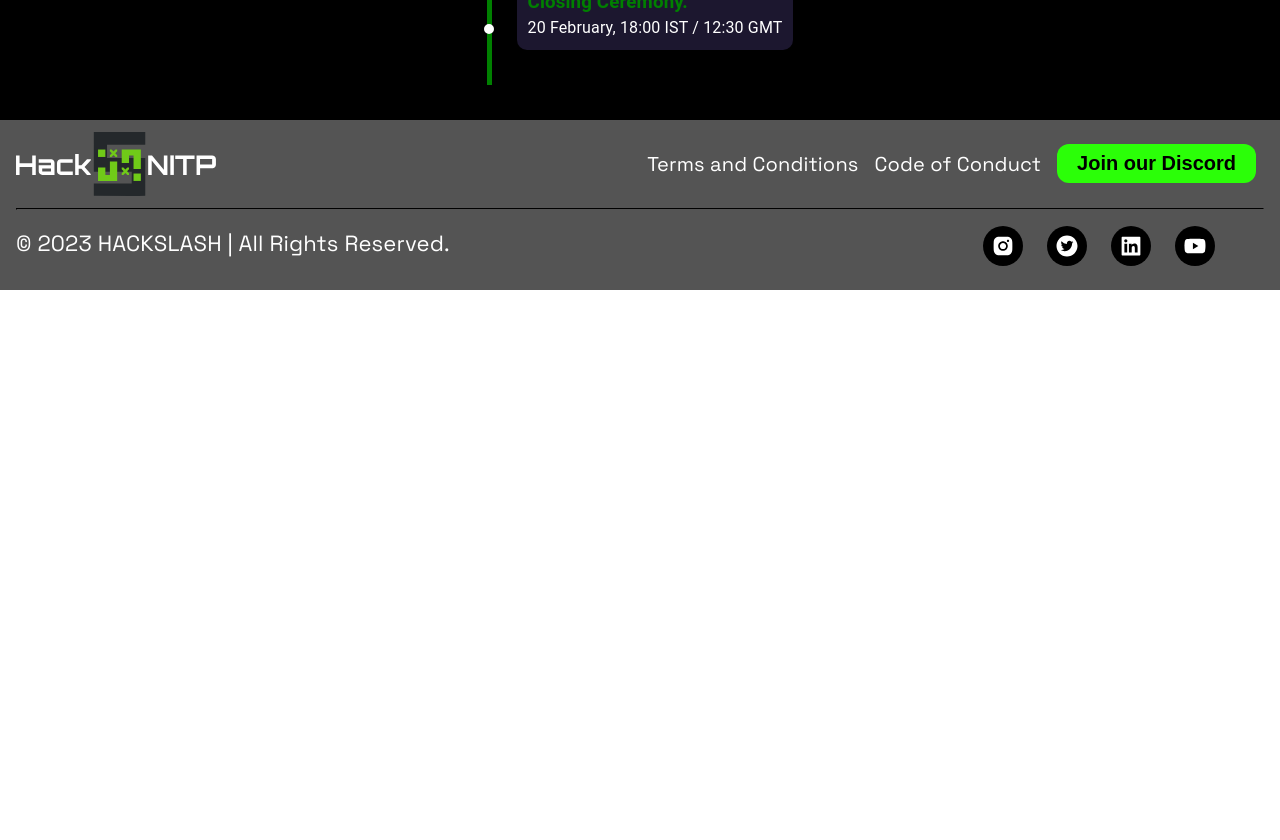
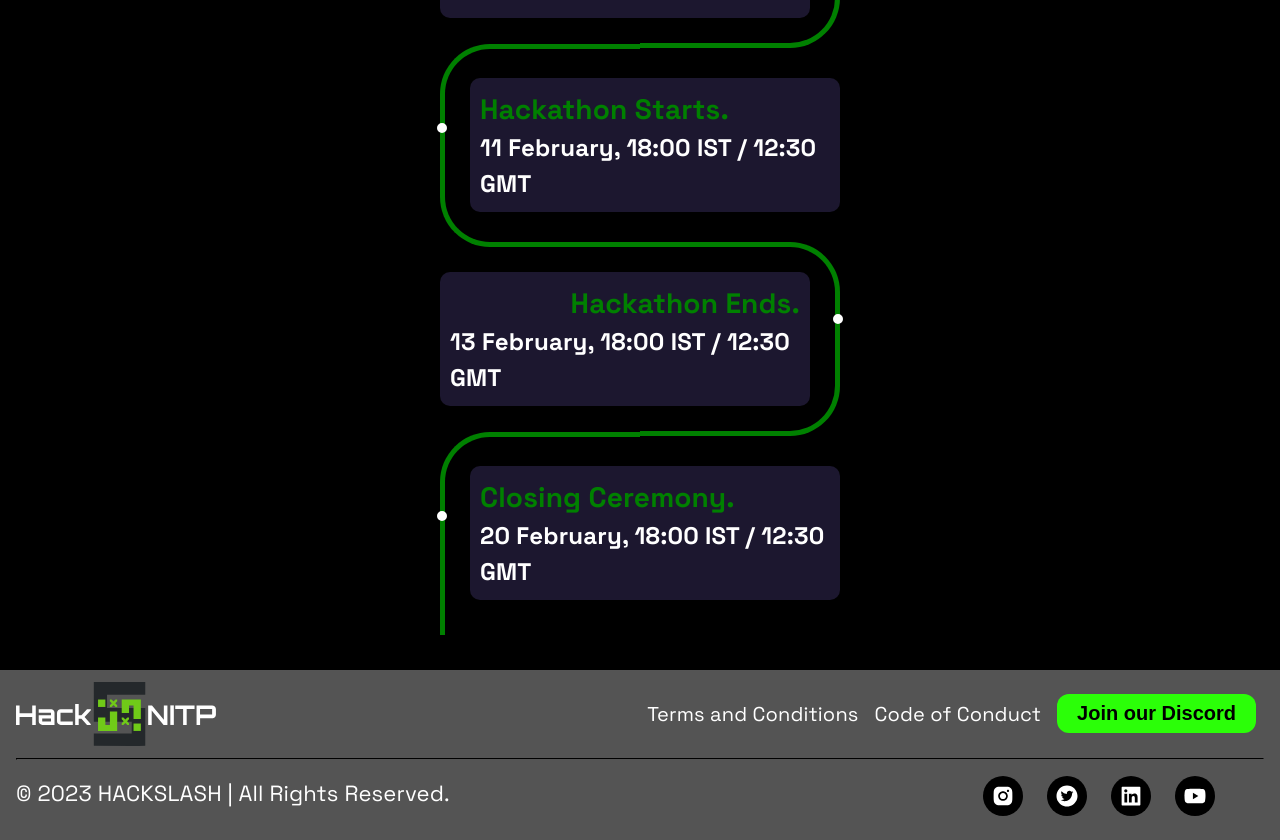
Before and after one commit to HackSlashNITP/hacknitp5.0, a Next.js app: page /timeline in a window 1280 px wide. Shown: the part 1740-2580 px from the top of the page. Before the commit the page ends 2030 px from the top, so only its background shows below. Built offline with nearby package versions, Linux system fonts and the light colour scheme.

Commit message:
minor UI modification

```diff
--- a/pages/timeline.js
+++ b/pages/timeline.js
@@ -1,16 +1,24 @@
 import React from 'react'
-import DigitalCountdown from '../components/digitalCountdown'
-import Scheduling from '../components/scheduling'
 import Header from "../components/header";
 import Footer from "../components/footer";
 
+import DigitalCountdown from '../components/digitalCountdown'
+import Scheduling from '../components/scheduling'
+
+
 const timeline = () => {
   return (
-    <div className='bg-black'>
-      <Header/>
+    <div className="bg-black w-screen overflow-y-auto flex flex-col  relative text-base font-bold font-space-grotesk text-white ">
+
+    <div>
+     <Header />
       <DigitalCountdown/>
       <Scheduling/>
-      <Footer/>
+
+      <div className="w-full">
+        <Footer />
+      </div>
+    </div>
     </div>
   )
 }
```
